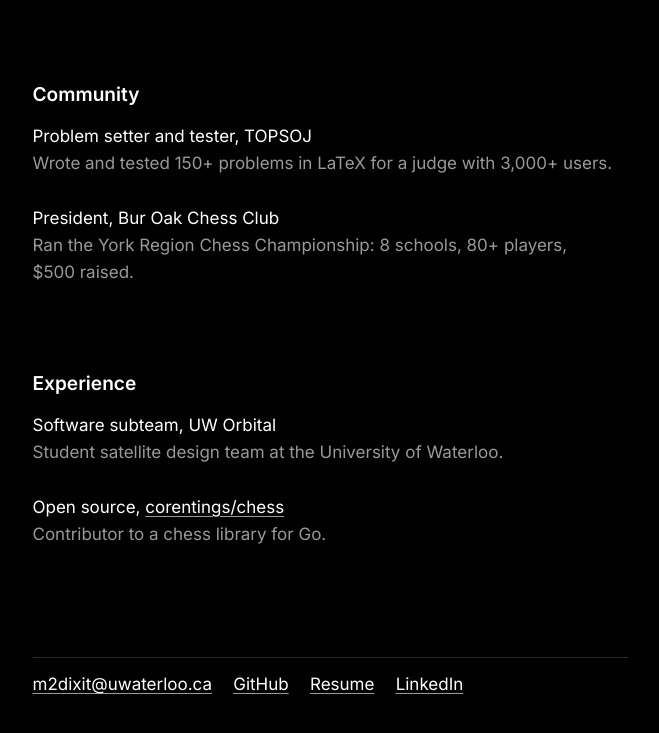
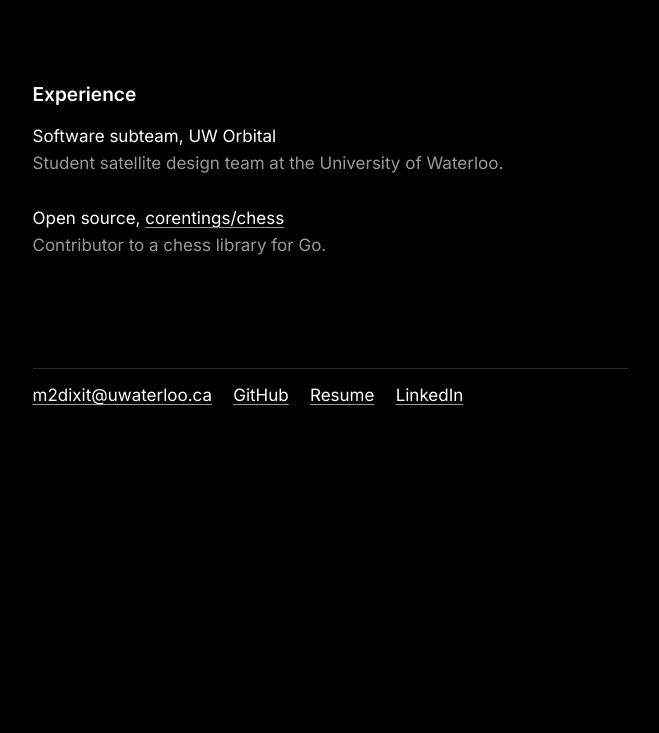
Before and after one commit to CosmicVeil/Mohan-PersonalWebsite, a plain HTML site: page index.html in a window 1280 px wide. Shown: the part 1728-2461 px from the top of the page, without its empty margins (310-969 px from the left). After the commit the page ends 2192 px from the top, so only its background shows below. Drawn offline with Linux system fonts and the light colour scheme.

Commit message:
Hide the Community section
Marked hidden rather than deleted; remove the hidden attribute to restore it.

Co-Authored-By: Claude Opus 5.5 <noreply@anthropic.com>

```diff
--- a/index.html
+++ b/index.html
@@ -100,7 +100,7 @@
     </ul>
   </section>
 
-  <section class="reveal" style="--i:4" aria-labelledby="community">
+  <section class="reveal" hidden style="--i:4" aria-labelledby="community">
     <h2 id="community">Community</h2>
     <ul class="entries">
       <li>
```
